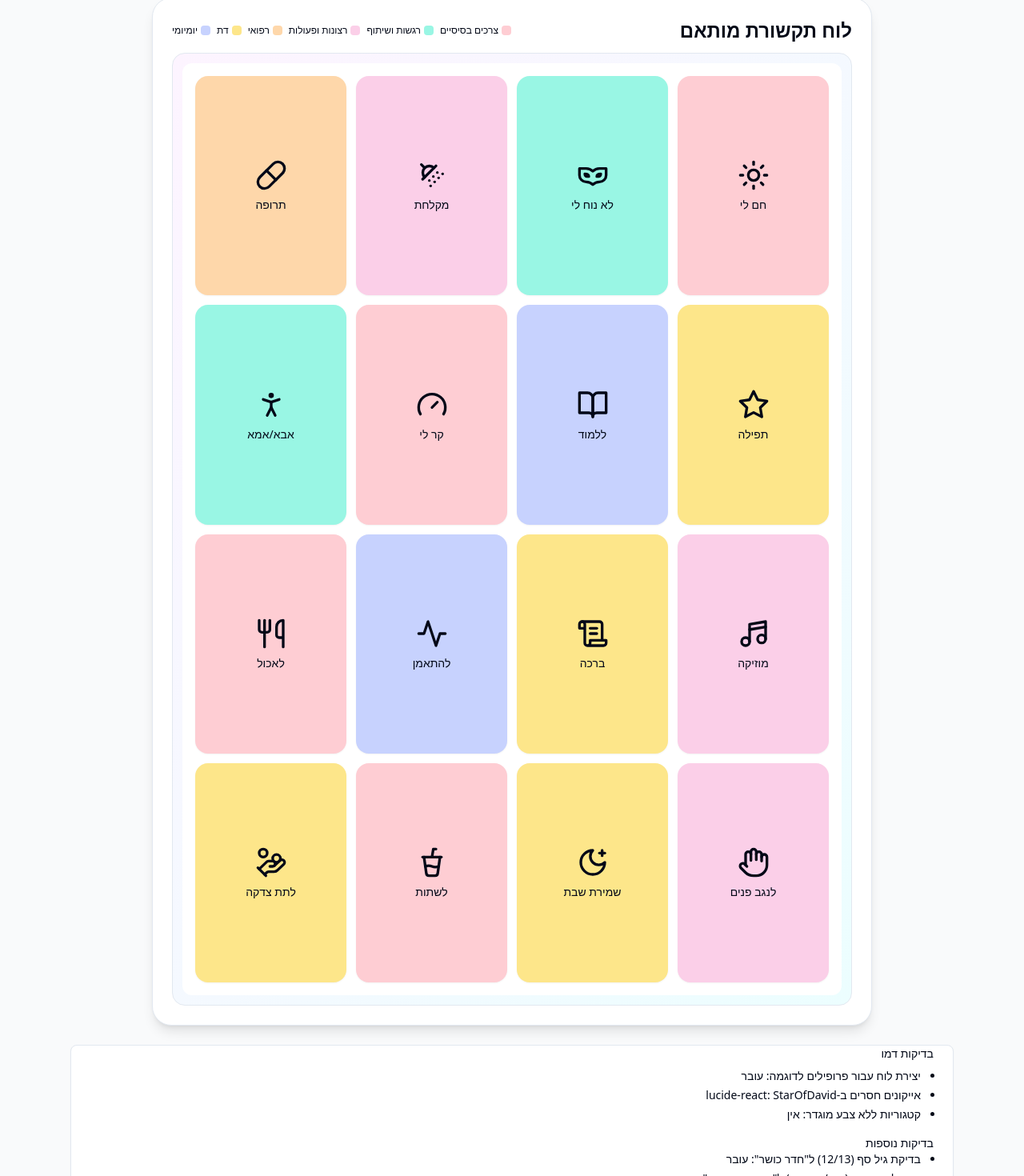
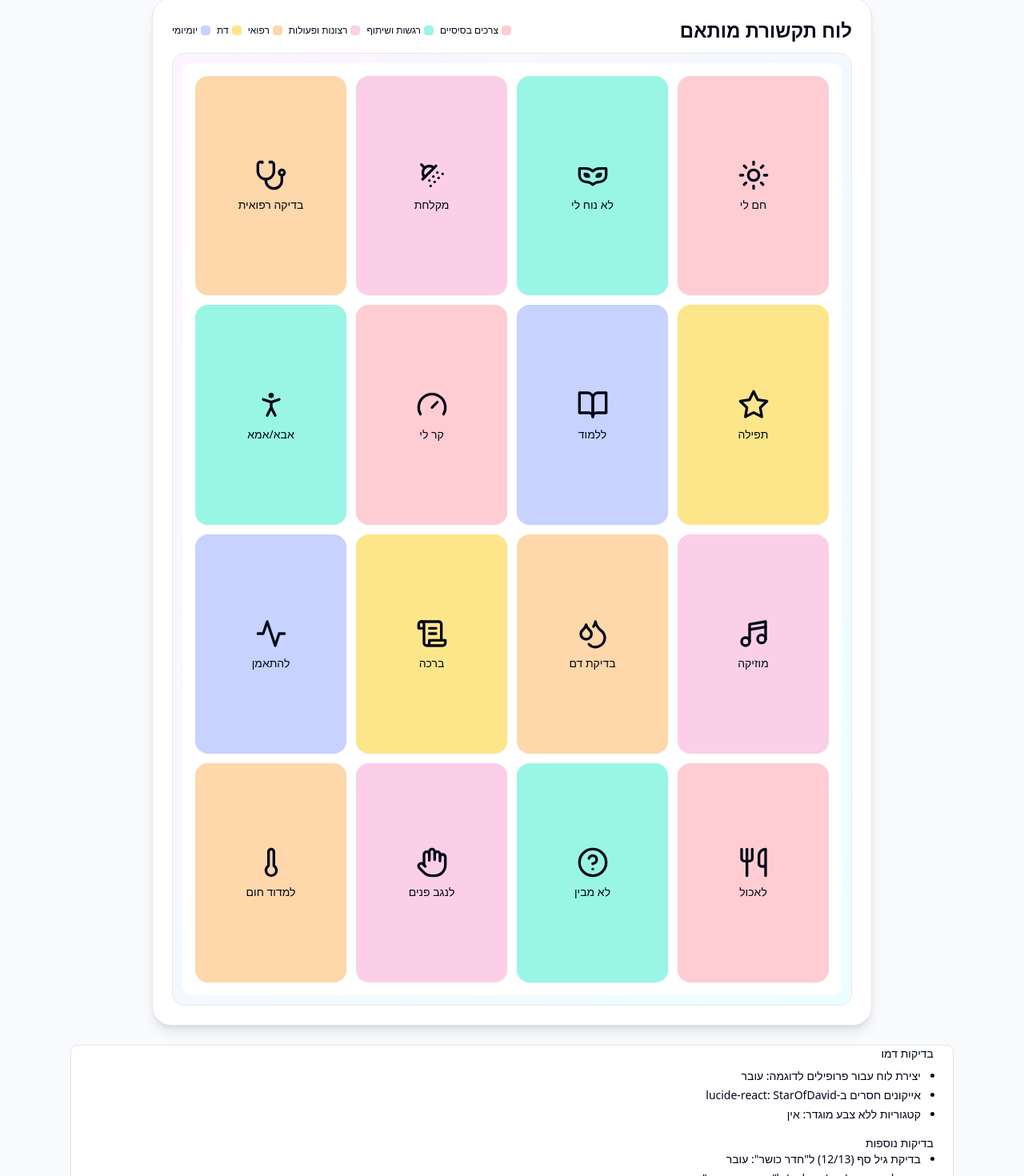
Before and after one commit to avimunk1/schneider_cfi, a React (Vite) app: page / in a window 1280 px wide. Shown: the part 293-1763 px from the top of the page at 80% size. Built offline with nearby package versions, Linux system fonts and the light colour scheme; no server answers; the HTML template or start-up script is replaced by a standard one.

Commit message:
minor changes for Oshrat, small refactor

```diff
--- a/src/components/CommunicationBoardDemo.tsx
+++ b/src/components/CommunicationBoardDemo.tsx
@@ -1,32 +1,32 @@
-// 📦 הוראות הרצה מקומית (CLI):
-// 1) צור פרויקט React מינימלי (Vite/Next/CRA).
-// 2) התקן תלויות: npm i react react-dom lucide-react html-to-image
-// 3) התקן Tailwind ו/או השתמש בקומפוננטות שוות ערך במקום shadcn/ui.
-// 4) שמור קובץ זה כ-CommunicationBoardDemo.tsx והצג אותו ב-Entry Point.
-// 5) (אופציונלי) ניתן לספק נתונים חיצוניים בקבצי JSON (ראה למטה), אך בסביבה סגורה/סנדבוקס
-//    עדיף לא להסתמך על dynamic import. כאן עוברים ל-fetch רך בזמן ריצה עם נפילה ל-Defaults.
+// 📦 Local development instructions (CLI):
+// 1) Create a minimal React project (Vite/Next/CRA).
+// 2) Install dependencies: npm i react react-dom lucide-react html-to-image
+// 3) Install Tailwind and/or use equivalent components instead of shadcn/ui.
+// 4) Save this file as CommunicationBoardDemo.tsx and display it in Entry Point.
+// 5) (Optional) You can provide external data in JSON files (see below), but in a closed/sandbox environment
+//    it's better not to rely on dynamic import. Here we use soft fetch at runtime with fallback to Defaults.
 
 import React, { useEffect, useMemo, useRef, useState } from "react";
 import { Button } from "@/components/ui/button";
 import { Card, CardContent } from "@/components/ui/card";
-import * as Lucide from "lucide-react"; // ייבוא מרוכז + fallback חכם
+import * as Lucide from "lucide-react"; // Centralized import + smart fallback
 import * as htmlToImage from "html-to-image";
 
 // ──────────────────────────────────────────────────────────────────────────────
-//                               טיפוסים
+//                               Types
 // ──────────────────────────────────────────────────────────────────────────────
 
 type Profile = {
   age: number;
   gender: "בן" | "גבר" | "אישה" | "ילדה" | string;
   sector: "חרדי" | "דתי" | "מסורתי" | "חילוני" | "מוסלמי" | string;
-  context: "מחלקה" | "בית" | "בית חולים" | "מרפאה" | string;
+  context: "מחלקה" | "טיפול נמרץ" | "בית" | string;
 };
 
 type TileItem = {
   key: string;
   label: string;
-  icon: string; // שם אייקון מ-lucide או מפתח מפה לוגי
+  icon: string; // Icon name from lucide or logical mapping key
   categories: string[];
   rules?: {
     ageMin?: number;
@@ -39,7 +39,7 @@ type TileItem = {
 };
 
 // ──────────────────────────────────────────────────────────────────────────────
-//                   נתוני ברירת מחדל (נוחים להרצה כאן ומיד)
+//                   Default data (convenient for running here immediately)
 // ──────────────────────────────────────────────────────────────────────────────
 
 const CATEGORY_STYLES_DEFAULT: Record<string, string> = {
@@ -52,7 +52,7 @@ const CATEGORY_STYLES_DEFAULT: Record<string, string> = {
 };
 
 const TILE_LIBRARY_DEFAULT: TileItem[] = [
-  // בסיסי
+  // Basic
   { key: "לא נוח לי", label: "לא נוח לי", icon: "VenetianMask", categories: ["רגשות ושיתוף"], rules: {} },
   { key: "חם לי", label: "חם לי", icon: "Sun", categories: ["צרכים בסיסיים"], rules: {} },
   { key: "קר לי", label: "קר לי", icon: "Gauge", categories: ["צרכים בסיסיים"], rules: {} },
@@ -65,36 +65,45 @@ const TILE_LIBRARY_DEFAULT: TileItem[] = [
   { key: "טאבלט", label: "טאבלט", icon: "TabletSmartphone", categories: ["רצונות ופעולות"], rules: { sectorIn: ["דתי", "מסורתי", "חילוני", "מוסלמי"] } },
   { key: "מוזיקה", label: "מוזיקה", icon: "Music4", categories: ["רצונות ופעולות"], rules: {} },
   { key: "לנגב פנים", label: "לנגב פנים", icon: "Hand", categories: ["רצונות ופעולות"], rules: {} },
-  // רפואי
-  { key: "בדיקה רפואית", label: "בדיקה רפואית", icon: "Stethoscope", categories: ["רפואי"], rules: { contextIn: ["בית חולים", "מרפאה"] } },
-  { key: "בדיקת דם", label: "בדיקת דם", icon: "Droplets", categories: ["רפואי"], rules: { contextIn: ["בית חולים", "מרפאה"] } },
-  { key: "חום", label: "למדוד חום", icon: "Thermometer", categories: ["רפואי"], rules: { contextIn: ["בית חולים", "מרפאה"] } },
-  { key: "לחץ דם", label: "לחץ דם", icon: "Gauge", categories: ["רפואי"], rules: { contextIn: ["בית חולים", "מרפאה"] } },
+  // Medical
+  { key: "בדיקה רפואית", label: "בדיקה רפואית", icon: "Stethoscope", categories: ["רפואי"], rules: { contextIn: ["מחלקה", "טיפול נמרץ"] } },
+  { key: "בדיקת דם", label: "בדיקת דם", icon: "Droplets", categories: ["רפואי"], rules: { contextIn: ["מחלקה", "טיפול נמרץ"] } },
+  { key: "חום", label: "למדוד חום", icon: "Thermometer", categories: ["רפואי"], rules: { contextIn: ["מחלקה", "טיפול נמרץ"] } },
+  { key: "לחץ דם", label: "לחץ דם", icon: "Gauge", categories: ["רפואי"], rules: { contextIn: ["מחלקה", "טיפול נמרץ"] } },
   { key: "תרופה", label: "תרופה", icon: "Pill", categories: ["רפואי"], rules: { ageMax: 130 } },
-  // דתי / תרבותי
+  // Religious / Cultural
   { key: "תפילה", label: "תפילה", icon: "StarOfDavid", categories: ["דת"], rules: { sectorIn: ["חרדי", "דתי", "מוסלמי"], genderNot: "אישה", ageMin: 9 } },
   { key: "ברכה", label: "ברכה", icon: "ScrollText", categories: ["דת"], rules: { sectorIn: ["חרדי", "דתי", "מוסלמי"] } },
   { key: "שבת", label: "שמירת שבת", icon: "MoonStar", categories: ["דת"], rules: { sectorIn: ["חרדי", "דתי"] } },
   { key: "צניעות", label: "צניעות", icon: "Shield", categories: ["דת"], rules: { sectorIn: ["חרדי", "דתי", "מוסלמי"], gender: "אישה", ageMin: 12 } },
-  // גילאי / תפקידים
+  // Age-based / Roles
   { key: "ליווי", label: "אני צריך ליווי", icon: "HandPlatter", categories: ["רגשות ושיתוף"], rules: { ageMin: 65 } },
-  { key: "רופא", label: "רופא/ה", icon: "HeartPulse", categories: ["רפואי"], rules: { contextIn: ["בית חולים", "מרפאה"] } },
+  { key: "רופא", label: "רופא/ה", icon: "HeartPulse", categories: ["רפואי"], rules: { contextIn: ["מחלקה", "טיפול נמרץ"] } },
   { key: "תרומת צדקה", label: "לתת צדקה", icon: "HandCoins", categories: ["דת"], rules: { sectorIn: ["חרדי", "דתי", "מוסלמי"] } },
   { key: "סיגריה", label: "סיגריה", icon: "Cigarette", categories: ["יומיומי"], rules: { ageMin: 18, ageMax: 130 } },
-  // ילדים / נוער
+  // Children / Youth
   { key: "הורה", label: "אבא/אמא", icon: "PersonStanding", categories: ["רגשות ושיתוף"], rules: { ageMax: 18 } },
   { key: "ללמוד", label: "ללמוד", icon: "BookOpen", categories: ["יומיומי"], rules: { ageMin: 6, ageMax: 18 } },
   { key: "חדר כושר", label: "להתאמן", icon: "Activity", categories: ["יומיומי"], rules: { ageMin: 13 } },
-  // ארוחות
+  // Meals
   { key: "ארוחת בוקר", label: "ארוחת בוקר", icon: "Coffee", categories: ["צרכים בסיסיים"], rules: {} },
   { key: "לחם", label: "לחם", icon: "Wheat", categories: ["צרכים בסיסיים"], rules: {} },
+  // Head injury / Medical communication
+  { key: "כואב לי", label: "כואב לי", icon: "Zap", categories: ["רפואי", "צרכים בסיסיים"], rules: {} },
+  { key: "כואב הראש", label: "כואב הראש", icon: "Brain", categories: ["רפואי"], rules: {} },
+  { key: "סחרחורת", label: "סחרחורת", icon: "RotateCcw", categories: ["רפואי"], rules: {} },
+  { key: "בחילה", label: "בחילה", icon: "Frown", categories: ["רפואי"], rules: {} },
+  { key: "עייף מאוד", label: "עייף מאוד", icon: "Moon", categories: ["צרכים בסיסיים"], rules: {} },
+  { key: "לא מבין", label: "לא מבין", icon: "HelpCircle", categories: ["רגשות ושיתוף"], rules: {} },
+  { key: "כן", label: "כן", icon: "Check", categories: ["רגשות ושיתוף"], rules: {} },
+  { key: "לא", label: "לא", icon: "X", categories: ["רגשות ושיתוף"], rules: {} },
 ];
 
 // ──────────────────────────────────────────────────────────────────────────────
-//                     טעינת נתונים חיצוניים (אופציונלי)
-//  אם רוצים להזין JSON חיצוני, הנח את הקבצים ב-public: /category_styles.json ו-/tile_library.json
-//  כאן אנו משתמשים ב-fetch בזמן ריצה; אם 404/שגיאה—נשארים עם ברירת המחדל. אין dynamic import.
-//  כמו כן, אם window.__BOARD_DATA__ קיים – יקבל עדיפות.
+//                     External data loading (optional)
+//  If you want to provide external JSON, place the files in public: /category_styles.json and /tile_library.json
+//  Here we use fetch at runtime; if 404/error—we stay with the default. No dynamic import.
+//  Also, if window.__BOARD_DATA__ exists – it gets priority.
 // ──────────────────────────────────────────────────────────────────────────────
 
 function useDataLoader() {
@@ -102,7 +111,7 @@ function useDataLoader() {
   const [tileLibrary, setTileLibrary] = useState<TileItem[]>(TILE_LIBRARY_DEFAULT);
 
   useEffect(() => {
-    // 1) נתונים שמוזרמים דרך חלון
+    // 1) Data streamed through window
     const winData = (typeof window !== "undefined" && (window as any).__BOARD_DATA__) || null;
     if (winData?.categoryStyles && typeof winData.categoryStyles === "object") {
       setCategoryStyles(winData.categoryStyles);
@@ -111,7 +120,7 @@ function useDataLoader() {
       setTileLibrary(winData.tileLibrary);
     }
 
-    // 2) ניסיון לקרוא JSON סטטי מתוך /public
+    // 2) Attempt to read static JSON from /public
     const tryFetchJson = async (url: string) => {
       try {
         const res = await fetch(url, { cache: "no-store" });
@@ -134,7 +143,7 @@ function useDataLoader() {
 }
 
 // ──────────────────────────────────────────────────────────────────────────────
-//                            לוגיקת יצירת הלוח
+//                            Board generation logic
 // ──────────────────────────────────────────────────────────────────────────────
 
 function computeTiles(profile: Profile, limit: number, tileLibrary: TileItem[], categoryOrder: string[], selectedCategory?: string) {
@@ -153,7 +162,7 @@ function computeTiles(profile: Profile, limit: number, tileLibrary: TileItem[],
     return true;
   });
 
-  // קיבוץ לפי קטגוריה
+  // Group by category
   const byCat: Record<string, TileItem[]> = {};
   for (const tile of allowed) {
     for (const c of tile.categories) {
@@ -161,7 +170,7 @@ function computeTiles(profile: Profile, limit: number, tileLibrary: TileItem[],
     }
   }
 
-  // איזון בין קטגוריות + דטרמיניזם
+  // Balance between categories + determinism
   const result: TileItem[] = [];
   const picked = new Set<string>();
   let safety = 0;
@@ -199,7 +208,7 @@ function useGeneratedTiles(profile: Profile, limit: number, tileLibrary: TileIte
 }
 
 // ──────────────────────────────────────────────────────────────────────────────
-//                                UI
+//                                UI Components
 // ──────────────────────────────────────────────────────────────────────────────
 
 function Tile({ item, categoryStyles }: { item: TileItem; categoryStyles: Record<string, string> }) {
@@ -228,7 +237,7 @@ function Legend({ categoryStyles }: { categoryStyles: Record<string, string> })
 }
 
 // ──────────────────────────────────────────────────────────────────────────────
-//                                בדיקות (Diagnostics)
+//                                Diagnostics
 // ──────────────────────────────────────────────────────────────────────────────
 
 function Diagnostics({ tileLibrary, categoryStyles }: { tileLibrary: TileItem[]; categoryStyles: Record<string, string> }) {
@@ -236,7 +245,7 @@ function Diagnostics({ tileLibrary, categoryStyles }: { tileLibrary: TileItem[];
   const missingIcons = iconNames.filter((n) => !(n in (Lucide as any)));
   const missingCategories = tileLibrary.flatMap((t) => t.categories).filter((c) => !categoryStyles[c]);
 
-  // פרופילים לדוגמה (קיימים)
+  // Sample profiles (existing)
   const PRESETS = {
     "נער חרדי": { age: 15, gender: "בן", sector: "חרדי", context: "מחלקה" } as Profile,
     "גבר בן 70": { age: 70, gender: "גבר", sector: "חילוני", context: "מחלקה" } as Profile,
@@ -253,20 +262,20 @@ function Diagnostics({ tileLibrary, categoryStyles }: { tileLibrary: TileItem[];
     }
   });
 
-  // ✅ בדיקות נוספות (מוסיפות, לא משנות את הקיימות)
+  // ✅ Additional tests (additive, don't change existing ones)
   const hasTile = (key: string, arr: TileItem[]) => arr.some((t) => t.key === key);
 
-  // גיל סף: "חדר כושר" ageMin 13
+  // Age threshold: "gym" ageMin 13
   const tilesAge12 = computeTiles({ age: 12, gender: "בן", sector: "חילוני", context: "בית" }, 24, tileLibrary, Object.keys(categoryStyles));
   const tilesAge13 = computeTiles({ age: 13, gender: "בן", sector: "חילוני", context: "בית" }, 24, tileLibrary, Object.keys(categoryStyles));
   const ageBoundaryOk = !hasTile("חדר כושר", tilesAge12) && hasTile("חדר כושר", tilesAge13);
 
-  // הקשר: פריטי רפואה דורשים מרפאה/בית חולים
+  // Context: medical items require ward/intensive care
   const tilesHome = computeTiles({ age: 30, gender: "גבר", sector: "חילוני", context: "בית" }, 24, tileLibrary, Object.keys(categoryStyles));
-  const tilesClinic = computeTiles({ age: 30, gender: "גבר", sector: "חילוני", context: "מרפאה" }, 24, tileLibrary, Object.keys(categoryStyles));
+  const tilesClinic = computeTiles({ age: 30, gender: "גבר", sector: "חילוני", context: "מחלקה" }, 24, tileLibrary, Object.keys(categoryStyles));
   const contextFilterOk = !hasTile("בדיקה רפואית", tilesHome) && hasTile("בדיקה רפואית", tilesClinic);
 
-  // מגזר: שבת לא אמורה להופיע למוסלמי
+  // Sector: Sabbath should not appear for Muslim
   const tilesMuslim = computeTiles(PRESETS["נער מוסלמי דתי"], 24, tileLibrary, Object.keys(categoryStyles));
   const sectorExclusionOk = !hasTile("שבת", tilesMuslim);
 
@@ -286,7 +295,7 @@ function Diagnostics({ tileLibrary, categoryStyles }: { tileLibrary: TileItem[];
         <div className="mt-4 font-medium">בדיקות נוספות</div>
         <ul className="list-disc pr-4 space-y-1">
           <li>בדיקת גיל סף (12/13) ל"חדר כושר": {ageBoundaryOk ? "עובר" : "נכשל"}</li>
-          <li>סינון לפי הקשר (בית/מרפאה) ל"בדיקה רפואית": {contextFilterOk ? "עובר" : "נכשל"}</li>
+          <li>סינון לפי הקשר (בית/מחלקה) ל"בדיקה רפואית": {contextFilterOk ? "עובר" : "נכשל"}</li>
           <li>אי הכללת "שבת" לפרופיל מוסלמי: {sectorExclusionOk ? "עובר" : "נכשל"}</li>
         </ul>
       </CardContent>
@@ -309,11 +318,11 @@ function A4Frame({ children, title, categoryStyles }: { children: React.ReactNod
 }
 
 // ──────────────────────────────────────────────────────────────────────────────
-//                            קומפוננטת הדמו
+//                            Demo Component
 // ──────────────────────────────────────────────────────────────────────────────
 
 export default function CommunicationBoardDemo() {
-  const [preset, setPreset] = useState<"נער חרדי" | "גבר בן 70" | "נער מוסלמי דתי" | "מותאם">("נער חרדי");
+  const [preset, setPreset] = useState<"נער חרדי" | "גבר בן 70" | "נער מוסלמי דתי" | "פגיעת ראש 3-6" | "פגיעת ראש 7+" | "בדיקה רפואית 7+" | "מותאם">("נער חרדי");
   const [profile, setProfile] = useState<Profile>({ age: 15, gender: "בן", sector: "חרדי", context: "מחלקה" });
   const [limit, setLimit] = useState(16);
   const [selectedCategory, setSelectedCategory] = useState<string>("הכל");
@@ -328,6 +337,9 @@ export default function CommunicationBoardDemo() {
     if (p === "נער חרדי") setProfile({ age: 15, gender: "בן", sector: "חרדי", context: "מחלקה" });
     else if (p === "גבר בן 70") setProfile({ age: 70, gender: "גבר", sector: "חילוני", context: "מחלקה" });
     else if (p === "נער מוסלמי דתי") setProfile({ age: 15, gender: "בן", sector: "מוסלמי", context: "מחלקה" });
+    else if (p === "פגיעת ראש 3-6") setProfile({ age: 4, gender: "בן", sector: "חילוני", context: "טיפול נמרץ" });
+    else if (p === "פגיעת ראש 7+") setProfile({ age: 10, gender: "בן", sector: "חילוני", context: "טיפול נמרץ" });
+    else if (p === "בדיקה רפואית 7+") setProfile({ age: 10, gender: "בן", sector: "חילוני", context: "מחלקה" });
   };
 
   const downloadPNG = async () => {
@@ -348,7 +360,7 @@ export default function CommunicationBoardDemo() {
           <div className="space-y-1">
             <label className="text-sm">פרופיל מהיר</label>
             <select className="w-full border rounded-md p-2" value={preset} onChange={(e) => onPreset(e.target.value as any)}>
-              {(["נער חרדי", "גבר בן 70", "נער מוסלמי דתי", "מותאם"] as const).map((k) => (
+              {(["נער חרדי", "גבר בן 70", "נער מוסלמי דתי", "פגיעת ראש 3-6", "פגיעת ראש 7+", "בדיקה רפואית 7+", "מותאם"] as const).map((k) => (
                 <option key={k} value={k}>
                   {k}
                 </option>
@@ -427,7 +439,7 @@ export default function CommunicationBoardDemo() {
                 setProfile({ ...profile, context: e.target.value });
               }}
             >
-              {["מחלקה", "בית", "בית חולים", "מרפאה"].map((c) => (
+              {["מחלקה", "טיפול נמרץ", "בית"].map((c) => (
                 <option key={c} value={c}>
                   {c}
                 </option>
```
